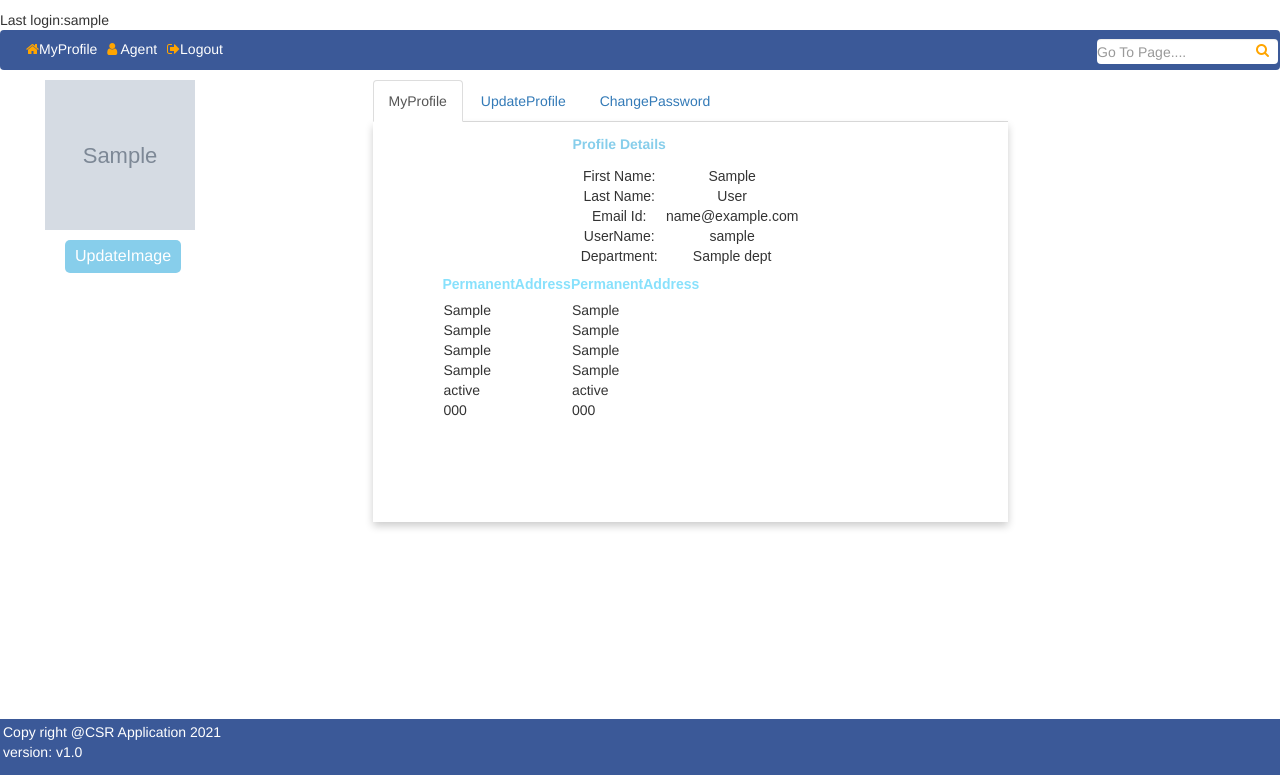
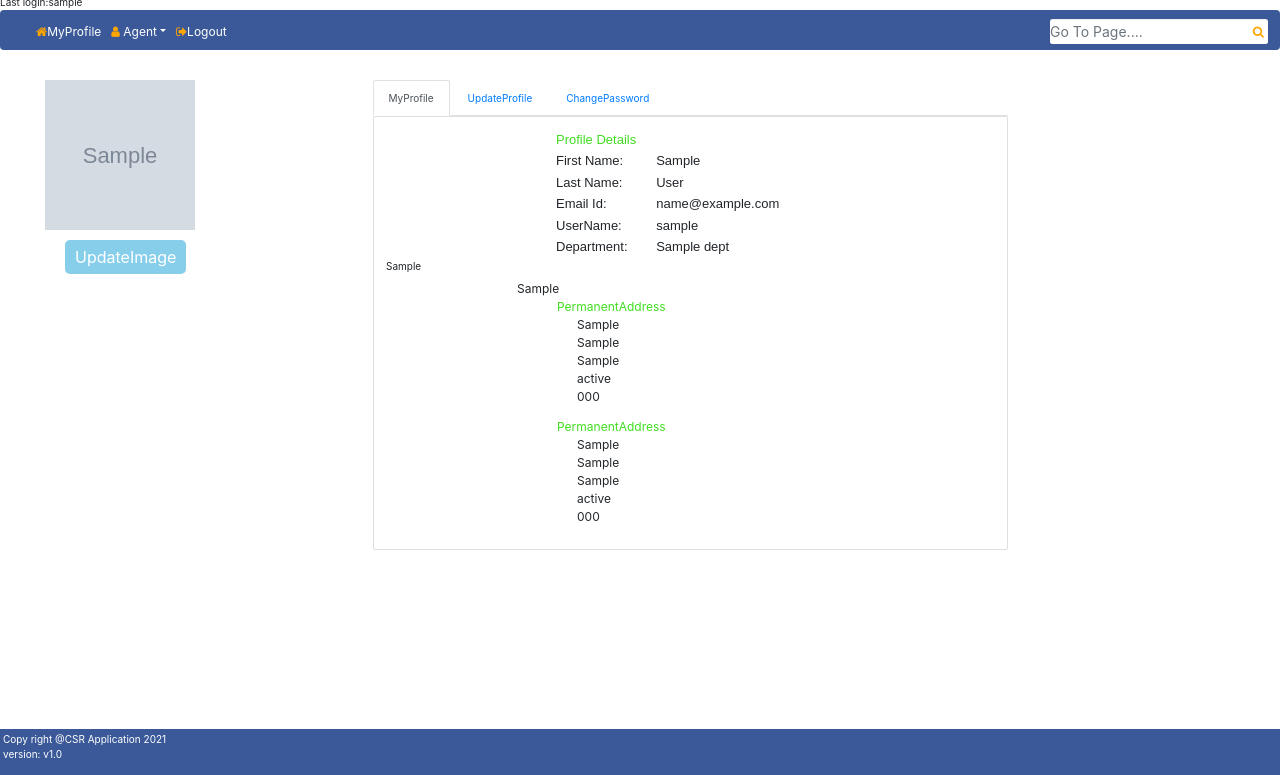
Before and after one commit to Krishna7899/CustomerService, a Django app: template agentService/agent/templates/agentDetails.html in a window 1280 px wide. Shown: the part 25-800 px from the top of the page. Run offline with Django 3.2, Linux system fonts and the light colour scheme; tables that the repository leaves empty hold one stand-in row (values such as "Sample post"); the template is opened without the code that fills it: values that come from a table or form of the project are taken from there, most other values are stand-ins (such as "Sample title", 1, 10 or a date in 2020); grey boxes marked "Sample" are stand-in pictures; some libraries are stand-ins or nearby versions.

Commit message:
Changes 19/02/2021

```diff
--- a/agentService/agent/templates/agentDetails.html
+++ b/agentService/agent/templates/agentDetails.html
@@ -9,6 +9,9 @@
   <script src="https://ajax.googleapis.com/ajax/libs/jquery/3.5.1/jquery.min.js"></script>
   <script src="https://maxcdn.bootstrapcdn.com/bootstrap/3.4.1/js/bootstrap.min.js"></script>
   <link href="https://maxcdn.bootstrapcdn.com/font-awesome/4.6.3/css/font-awesome.min.css" rel="stylesheet"/>
+  <link rel="stylesheet" href="https://cdn.jsdelivr.net/npm/bootstrap@4.5.3/dist/css/bootstrap.min.css">
+  <script src="https://cdnjs.cloudflare.com/ajax/libs/popper.js/1.16.0/umd/popper.min.js"></script>
+  <script src="https://maxcdn.bootstrapcdn.com/bootstrap/4.5.2/js/bootstrap.min.js"></script>
     <!--Auto search css-->
     <link rel="stylesheet" href="//code.jquery.com/ui/1.12.1/themes/base/jquery-ui.css">
     <script src="https://code.jquery.com/jquery-1.12.4.js"></script>
@@ -31,13 +34,13 @@
             <h5 class="welcome">Welcome {{request.session.firstName}}!! </h5>
             <span>Last login:{{last_login}}</span>
         </div>
-  <nav class="navbar" role="navigation" style="background-color: #3b5998;">
-  <div class="container-fluid" id="navbarSupportedContent">
+  <nav class="navbar navbar-expand-lg" role="navigation" style="background-color: #3b5998;">
+  <div class="collapse navbar-collapse" id="navbarSupportedContent">
       <ul class="nav navbar-nav">
          <li>
              <span><i class="fa fa-home"></i><a class="nav-link-style py-0" href="/agent/myProfile/">MyProfile</a></span></li>
      </ul>
-    <ul class="nav navbar-nav">
+    <ul class="navbar-nav">
       <li class="dropdown">
         <span> <i class="fa fa-user" aria-hidden="true"></i>
         <a class="dropdown-toggle py-0 nav-link-style" data-toggle="dropdown" href="#">Agent</a></span>
@@ -51,7 +54,7 @@
       </li>
     </ul>
     {% if usertype == "supervisor" %}
-    <ul class="nav navbar-nav">
+    <ul class="navbar-nav">
       <li class="dropdown">
           <span><i class="fa fa-university" aria-hidden="true"></i>
         <a class="dropdown-toggle py-0 nav-link-style" data-toggle="dropdown" href="#">Department</a></span>
@@ -62,7 +65,7 @@
         </ul>
       </li>
     </ul>
-    <ul class="nav navbar-nav">
+    <ul class="navbar-nav">
       <li class="dropdown">
        <span><i class="fa fa-hand-pointer-o" aria-hidden="true"></i>
         <a class="dropdown-toggle py-0 nav-link-style" data-toggle="dropdown" href="#">Requests</a></span>
@@ -72,11 +75,12 @@
       </li>
     </ul>
     {% endif %}
-    <ul class="nav navbar-nav">
+    <ul class="navbar-nav mr-auto">
     <li>
         <span><i class="fa fa-sign-out" aria-hidden="true"></i><a class="nav-link-style" href="/agent/agentLogout/">Logout</a></span></li>
   </ul>
-    <form action="/agent/search_url/" method=""   class="form-inline navbar-right my-2 my-lg-0">
+    <form action="/agent/search_url/" class="form-inline navbar-right my-2 my-lg-0" id="search-form" method="GET">
+         {% csrf_token %}
       <input type="text" name="myInput" id="myInput" placeholder="Go To Page...." class="form-control">
          <i class="fa fa-search"></i>
     </form>
@@ -128,14 +132,17 @@
             </ul>
 
             <!-- Tab panes -->
-            <div class="tab-content">
+            <div class="tab-content card">
               <div class="tab-pane active" id="home" role="tabpanel" aria-labelledby="home-tab">
-                <div class="card">
+               <div class="card-body">
                  <table id="agent-details-table">
                      <tr>
-                    <th>Profile Details</th>
+                         <td>
+                               <span>Profile Details</span>
+                         </td>
                      </tr>
                     <tr>
+
                         <td>
                           First Name:
                         </td>
@@ -183,39 +190,41 @@
                     <table id="address-table">
                          <tr>
 
-                             <th>{{pAddr.AddressType}}</th>
-                             <th>{{tAddr.AddressType}}</th>
-                        </tr>
-                        <tr>
                           <td style="border-collapse:collapse;border-spacing: 5px;">
                               {{tMsg}}
-                                <li style="list-style: none;">{{pAddr.Dno}}</li>
-                                <li style="list-style: none;">{{pAddr.Street}}</li>
-                                <li style="list-style: none;">{{pAddr.City}}</li>
-                                <li style="list-style: none;">{{pAddr.State}}</li>
-                                <li style="list-style: none;">{{pAddr.Pincode}}</li>
+                            <ul style="list-style: none;">
+                                <span>{{pAddr.AddressType}}</span>
+                                <li>{{pAddr.Dno}}</li>
+                                <li>{{pAddr.Street}}</li>
+                                <li>{{pAddr.City}}</li>
+                                <li>{{pAddr.State}}</li>
+                                <li>{{pAddr.Pincode}}</li>
+                            </ul>
                           </td>
+                        </tr>
+
+                          <tr>
+                              {{tMsg}}
                            <td>
-                                  {{tMsg}}
-
-                                 <li style="list-style: none;">{{tAddr.Dno}}</li>
-                                 <li style="list-style: none;">{{tAddr.Street}}</li>
-                                 <li style="list-style: none;">{{tAddr.City}}</li>
-                                 <li style="list-style: none;">{{tAddr.State}}</li>
-                                 <li style="list-style: none;">{{tAddr.Pincode}}</li>
-
+                            <ul style="list-style: none;">
+                                <span>{{tAddr.AddressType}}</span>
+                             <li>{{tAddr.Dno}}</li>
+                             <li>{{tAddr.Street}}</li>
+                             <li>{{tAddr.City}}</li>
+                             <li>{{tAddr.State}}</li>
+                             <li>{{tAddr.Pincode}}</li>
+                            </ul>
                           </td>
                         </tr>
                     </table>
                 </div>
               </div>
            <div class="tab-pane" id="profile" role="tabpanel" aria-labelledby="profile-tab">
-           <div class="card">
+           <div class="update-profile-card card-body">
            <form action="/agent/editProfile/" method="post">
                                                     {% csrf_token %}
                                                {{errorMsg}}
                               <div>
-                               <label class="change-your-profile-here"> Update Your Profile here..</label>
                                 <div>
                                     <label class="update-field-label">First Name</label>
                                     <input type="text" name="firstName" id="firstName" class="editProfile-firstName"
@@ -274,11 +283,10 @@
        </div>
        </div>
         <div class="tab-pane" id="messages" role="tabpanel" aria-labelledby="messages-tab">
-            <div class="card">
+            <div class="change-password-card card-body">
                 <form action="/agent/changePassword/" method="post">
 
 		                           {% csrf_token %}
-                         <label class="change-password-here">Change Password here..</label>
                         <div>
                             <label class="change-password-label">Enter Old Password</label>
                             <input type="password" name="old-password" class="change-password-field" id="old-password-field" required/>
--- a/agentService/agent/templates/agentLogin.html
+++ b/agentService/agent/templates/agentLogin.html
@@ -42,6 +42,7 @@
 
 </body>
 <div class="footer">
-  <p><p>Copy right CSR Application version@v1.0 2021</p></p>
+ <span>Copy right@CSR Application 2021</span><br>
+    <span>version:v1.0</span>
 </div>
 </html>
--- a/agentService/agent/templates/searchdepartment.html
+++ b/agentService/agent/templates/searchdepartment.html
@@ -20,7 +20,7 @@
     <div>
         {{msg}}
         {% if search_by_department %}
-        <table id="agent">
+        <table id="search-by-dept-table">
               <caption>Details of {{search_by_department.deptName}} </caption>
             <tr>
                 <th>
--- a/agentService/agent/templates/showAllDepartments.html
+++ b/agentService/agent/templates/showAllDepartments.html
@@ -5,8 +5,10 @@
 
 <div class="column middle">
     <div class="showDept">
-        <table id="agent">
+        <table id="show-all-dept">
+            <tr>
             <caption>All Departments </caption>
+            </tr>
             <tr>
                   <th>UserName</th>
                   <th>Department</th>
--- a/agentService/agent/templates/showDeptDetailsClick.html
+++ b/agentService/agent/templates/showDeptDetailsClick.html
@@ -1,12 +1,11 @@
 {% extends "agentDetails.html" %}
 {% block code %}
         {% load static %}
-            <link rel="stylesheet" type="text/css" href="{% static 'css/showAgents.css' %}">
 
         <table id="agent-dept-click-table">
 
           {% if deptDetails %}
-              <caption>Details of {{deptDetails.deptName}} Department </caption>
+            <tr><td>Details of {{deptDetails.deptName}} Department</td></tr>
             <tr>
                 <th>CreatedById</th>
                 <th>Username</th>
--- a/agentService/agent/templates/showDetailImageClick.html
+++ b/agentService/agent/templates/showDetailImageClick.html
@@ -1,12 +1,12 @@
 {% extends "agentDetails.html" %}
 {% block code %}
         {% load static %}
-            <link rel="stylesheet" type="text/css" href="{% static 'css/showAgents.css' %}">
+
 <div>
     <table id="image-click-agent-table">
 
           {% if show_image_obj %}
-              <caption>Details of {{show_image_obj.username}} </caption>
+            <tr><td>Details of {{show_image_obj.username}}</td></tr>
             <tr>
                 <th>Image</th>
                 <th>FirstName</th>
--- a/agentService/agent/urls.py
+++ b/agentService/agent/urls.py
@@ -18,29 +18,29 @@
     path('rest/auto_search/',restviews.auto_search ,name="auto_search"),
     path('getKey/', views.getKey, name="getKey"),
     path('', views.handleShowAgent, name="agentLoginHome"),
-    path(url_dict["index"], views.index, name="index"),
-    path('<urlName>/search_url/', views.search_url, name="search_url"),
-    path(url_dict["register"], views.handleAgent, name="register"),
+    #path(url_dict["index"], views.index, name="index"),
+    path('search_url/', views.search_url, name="search_url"),
+    path(url_dict["Create Agent"], views.handleAgent, name="Create Agent"),
     path(url_dict["Show Agents"], views.showAgents, name="Show Agents"),
-    path(url_dict["searchByAgent"], views.searchByAgent, name="searchAgent"),
+    path(url_dict["Search Agent"], views.searchByAgent, name="Search Agent"),
     path(url_dict["advSearch"], views.advSearchByAgent, name="advSearch"),
     path('agentLogin/', views.agentLogin, name="agentLogin"),
     path('agentLogout/', views.agentLogout, name="logout-page"),
     path('imageUpload/', views.imageUpload,name="imageUpload"),
     #path('supervisorImageUpload/', views.supervisorImageUpload,name="superUserImageUpload-page"),
-    path(url_dict["myProfile"], views.agentDetails, name="myProfile"),
+    path(url_dict["MY Profile"], views.agentDetails, name="MY Profile"),
     path('editProfile/', views.editProfile, name="edit-page"),
     path('changePassword/', views.changePassword, name="changePassword-page"),
-    path(url_dict["createDepartment"], views.createDepartment, name="createDepartment"),
-    path(url_dict["showDepartments"], views.showAllDepartments, name="showDepartments"),
+    path(url_dict["Create Department"], views.createDepartment, name="createDepartment"),
+    path(url_dict["Show Departments"], views.showAllDepartments, name="Show Departments"),
     path('createRequest/', views.createRequest, name="createRequest"),
-    path(url_dict["showRequests"], views.showRequests, name="showRequests"),
+    path(url_dict["Show Requests"], views.showRequests, name="Show Requests"),
     #path('supervisorDetails/', views.supervisorDetails, name="showSupervisor-page"),
 
     path('<requestedBy>/unlockRequest/', views.unlockRequest, name="unlockRequest"),
     path('<int:id>/imageData/', views.imageData, name="imageData"),
     path('<dept>/deptData/', views.deptData, name="deptData"),
-    path(url_dict["searchByDepartment"],views.searchByDepartment,name="searchBydepartment"),
+    path(url_dict["Search Department"],views.searchByDepartment,name="Search Department"),
 
     path('createAddress/', views.createAddress, name="createAddress"),
 
--- a/agentService/static/css/login.css
+++ b/agentService/static/css/login.css
@@ -64,12 +64,12 @@
 /* Style the footer */
 .footer {
   background-color:#3b5998;
-  padding: 3px;
+  padding: 0px;
   text-align: left;
    position: fixed;
    width: 100%;
-  bottom: 0;
-  height:50px;
+  bottom: 0px;
+  height:40px;
 }
 
 
--- a/agentService/static/css/profiledetails.css
+++ b/agentService/static/css/profiledetails.css
@@ -138,7 +138,7 @@
 }
 i.fa-search {
         position: absolute;
-        top: 12px;
+        padding: 15px 5px;
         right: 10px;
         color:#FFA500;
         }
@@ -185,16 +185,19 @@
 
 
 }*/
-.navbar {
-    margin-bottom: 0
-    }
-
 .dropdown-toggle{
         padding:0px;
 
 }
-.navbar-nav > li > a {padding-top:5px !important; padding-bottom:5px !important;}
-.navbar {min-height:40px !important;padding-top:8px;}
+.navbar-nav > li > a {
+     padding-top:5px !important;
+     padding-bottom:5px !important;
+     }
+.navbar {
+   min-height:40px !important;
+   padding-top:8px;
+   font-size:12px;
+   }
 /*#search-submit{
   padding: 6px;
 =======
@@ -406,30 +409,24 @@
   color: white;
 }*/
 #agent-details-table{
-        margin-left:200px;
+        margin-left:150px;
 
-}
-#agent-details-table th{
-  padding-top: 12px;
-  padding-bottom: 12px;
-  text-align: center;
-  color: #87ceeb;
 }
 
 #agent-details-table td{
         col-span:2;
         font-family:arial;
-        font-size:14px;
+        font-size:13px;
         margin-left:100px;
         margin-top:0px;
-        padding:0px;
+        padding-left:20px;
+        text-align:left;
+}
+#agent-details-table span{
+        color:#40de20;
+
 }
 
-#agent-details-table caption{
-        font-family:font-family:Roboto;
-        color:#87ceeb;
-        text-align:left;
-}
 .dept-field{
     margin-left:200px;
 
@@ -790,20 +780,14 @@
       width:50%;
 }
 
-.card {
-  box-shadow: 0 4px 8px 0 rgba(0,0,0,0.2);
-  transition: 0.3s;
-  width: 100%;
-  height:50vh;
-
-}
-
 /* Show agents CSS along with table properties */
 #agent {
   font-family: Arial, Helvetica, sans-serif;
   border-collapse: collapse;
-  width: 80vw;
-  margin:0px 100px;
+  width: 70vw;
+  margin-top:50px;
+  margin-left:auto;
+  margin-right:auto;
   height:50vh;
 
 
@@ -830,23 +814,26 @@
 
 #image-click-agent-table{
         font-family: Arial, Helvetica, sans-serif;
-          border-collapse: collapse;
-          width: 70%;
-         margin-left:200px;
+         border-collapse: collapse;
+         width: 70%;
+         margin-top:50px;
+         margin-left:auto;
+         margin-right:auto;
 }
 
 
-#image-click-agent-table th,#image-click-agent-table td{
+#image-click-agent-table td,th{
           border: 1px solid #ddd;
-          padding: 2px 2px 2px;
+          padding: 1px 1px 1px;
           text-align: center;
 
 }
 
 #image-click-agent-table th {
-   padding-top: 10px;
-  padding-bottom: 10px;
-  background-color: #88e1fc;
+   padding-top: 5px;
+   padding-bottom: 5px;
+   background-color: #88e1fc;
+   text-align: center;
   color: white;
 }
 #image-click-agent-table tr:nth-child(even){background-color: #f2f2f2;}
@@ -889,25 +877,31 @@
       width: 170px;
       height:40px;
       padding:0px;*/
-      margin:1px 100px;
+      margin:10px 200px;
+      font-size:12px;
+}
+.current{
+      margin-right:12px;
+}
+#address-table{
+   margin-top:5px;
+   margin-left:130px;
+   margin-right:20px;
 }
 
-#address-table{
-   margin-top:3px;
-   margin-left:70px;
-   margin-right:20px;
+#address-table li{
+        margin-left:20px;
+        list-style:none;
+}
+#address-table span{
+        color:#40de20;
+}
 
-}
-#address-table th{
-  padding-top:5px;
-  padding-bottom: 5px;
-  color:  #88e1fc;
-  font-family:Arial, Helvetica, sans-serif;
-}
 #address-table td{
   /*border: 1px solid #ddd;*/
   padding: 1px 1px 1px;
   text-align: left;
+  font-size:12px;
 
 
 .editAddr input[type=text]{
--- a/agentService/static/css/showAgents.css
+++ b/agentService/static/css/showAgents.css
@@ -169,8 +169,8 @@
 }
 
 #image-click-agent-table th {
-   padding-top: 10px;
-  padding-bottom: 10px;
+   padding-top: 1px;
+  padding-bottom: 1px;
   background-color: #88e1fc;
   color: white;
 }
--- a/agentService/static/js/imageUpload.js
+++ b/agentService/static/js/imageUpload.js
@@ -1,4 +1,3 @@
-
 function myImageUpload() {
   var x = document.getElementById("upload");
   var y = document.getElementById("updateImage-btn")
--- a/agentService/static/js/search.js
+++ b/agentService/static/js/search.js
@@ -46,7 +46,7 @@
 });*/
 
 
-$(document).ready(function() {
+/*$(document).ready(function() {
       $("#myInput").autocomplete({
            source:"/agent/getKey",
            select: function(event,ui){
@@ -57,4 +57,14 @@
 
     function GetRedirectPage(label, slug) {
           window.location.href = "/agent/"+slug;
-    }
+    }*/
+
+$(document).ready(function(){
+    $("#myInput").autocomplete({
+      source: "/agent/getKey/",
+      select: function( event , ui ) {
+                $("#myInput").val(ui.item.value);
+                $("#search-form").submit();
+        }
+    });
+ });
```
Also changed, not shown: other parts of agentService/static/css/profiledetails.css (+24 -23 lines), agentService/agent/commons.py (+12 -10 lines), agentService/agent/templates/searchAgent.html (+2 -11 lines), agentService/agent/templates/showAgents.html (+4 -4 lines), agentService/agent/views.py (+16 -55 lines), agentService/static/css/searchAgent.css (+5 -5 lines), agentService/static/css/showDept.css (+32 -8 lines). Lines whose indentation alone changed are shown as unchanged.
